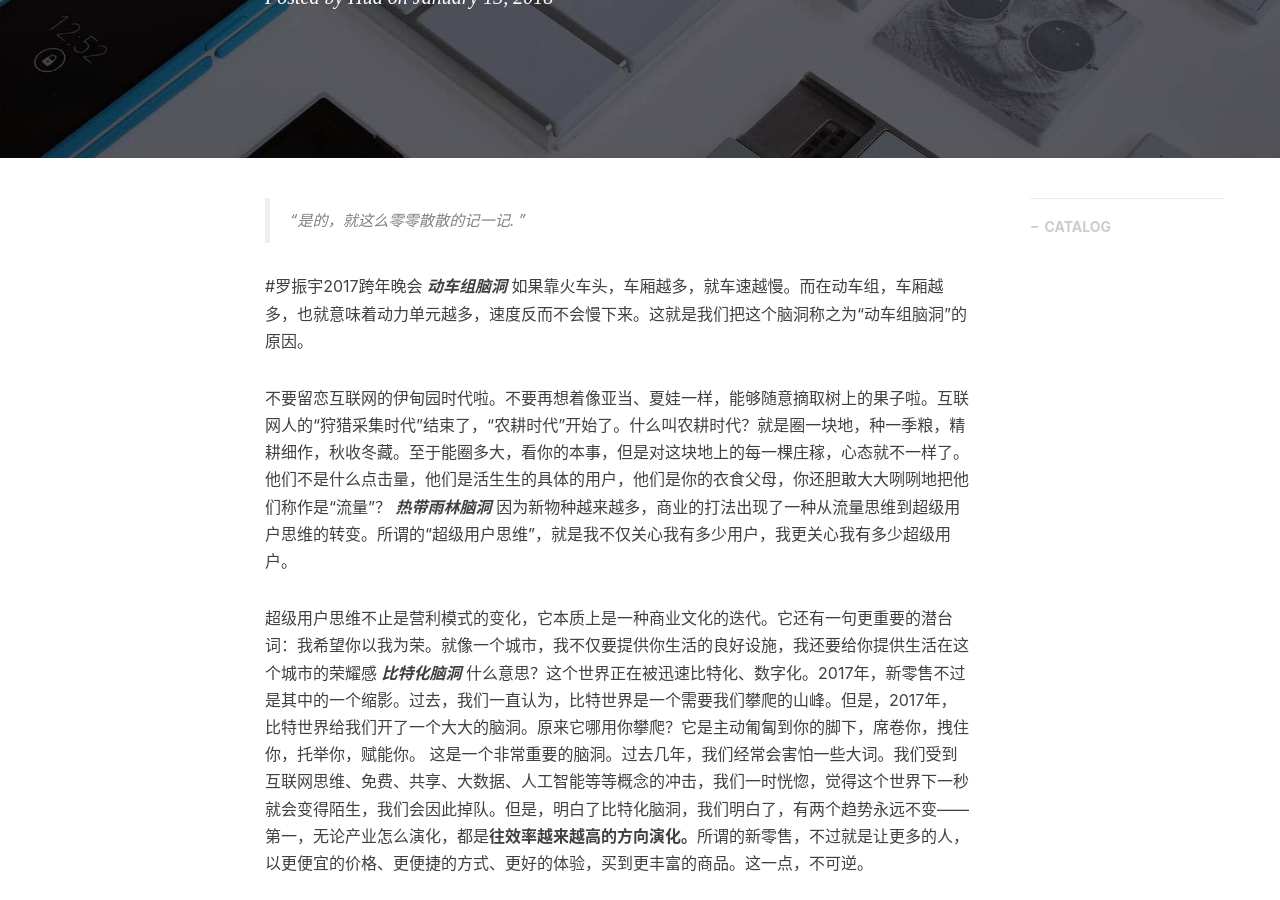
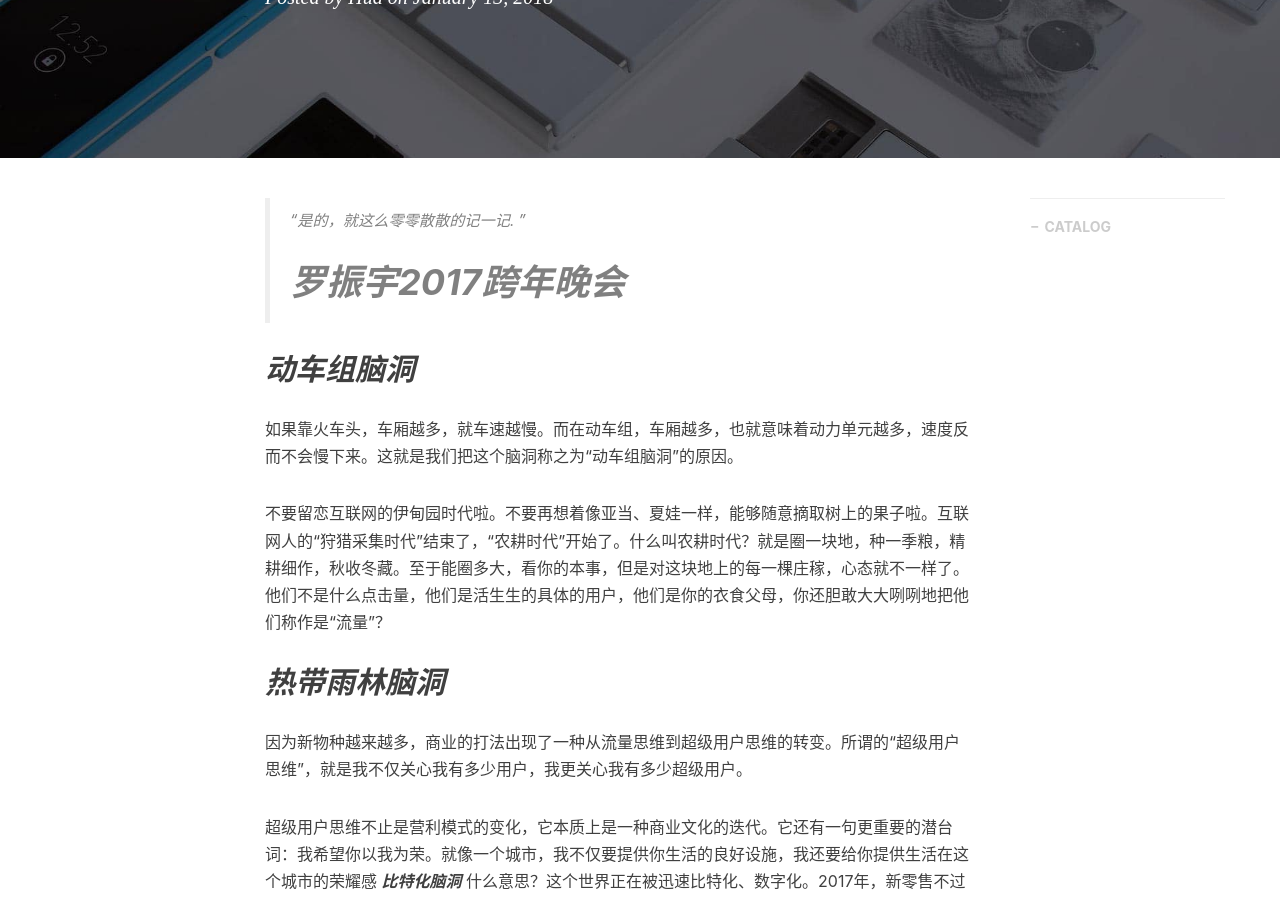
Before and after one commit to huapro/huapro.github.io, a Jekyll site: the page built from _posts/2018-01-13-Read-List.markdown, in a window 1280 px wide and 900 px high, scrolled down 365 px. Built offline with Jekyll 4.4.1, drawn with Linux system fonts in a browser that asks for light colours; nearby versions of some CDN libraries; comment, search, counter and statistics services are not loaded; some of the changed text lies outside the part shown.

```diff
--- a/_posts/2018-01-13-Read-List.markdown
+++ b/_posts/2018-01-13-Read-List.markdown
@@ -11,14 +11,13 @@ tags:
 ---
 
 > “是的，就这么零零散散的记一记. ”
+# 罗振宇2017跨年晚会  #
 
-
-#罗振宇2017跨年晚会
-***动车组脑洞***
+## ***动车组脑洞*** ##
 如果靠火车头，车厢越多，就车速越慢。而在动车组，车厢越多，也就意味着动力单元越多，速度反而不会慢下来。这就是我们把这个脑洞称之为“动车组脑洞”的原因。
 
 不要留恋互联网的伊甸园时代啦。不要再想着像亚当、夏娃一样，能够随意摘取树上的果子啦。互联网人的“狩猎采集时代”结束了，“农耕时代”开始了。什么叫农耕时代？就是圈一块地，种一季粮，精耕细作，秋收冬藏。至于能圈多大，看你的本事，但是对这块地上的每一棵庄稼，心态就不一样了。他们不是什么点击量，他们是活生生的具体的用户，他们是你的衣食父母，你还胆敢大大咧咧地把他们称作是“流量”？
-***热带雨林脑洞***
+## ***热带雨林脑洞*** ##
 因为新物种越来越多，商业的打法出现了一种从流量思维到超级用户思维的转变。所谓的“超级用户思维”，就是我不仅关心我有多少用户，我更关心我有多少超级用户。
 
 超级用户思维不止是营利模式的变化，它本质上是一种商业文化的迭代。它还有一句更重要的潜台词：我希望你以我为荣。就像一个城市，我不仅要提供你生活的良好设施，我还要给你提供生活在这个城市的荣耀感
@@ -29,20 +28,20 @@ tags:
 
 第二，**分工会越来越细。**让专业的人做专业的事，让专业的人只做专业的事。越专业的人，就越不会被时代抛下。这一点，也不可逆。
 
-***拔河脑洞***
+## ***拔河脑洞*** ##
 在国境线构成的世界里，在拳击比赛的规则里，这个问题好像很严峻。但是在由供应链构成的互联互通的世界里，在拔河游戏的规则里，这个问题根本就不存在。
 
 
-***终点站脑洞***
+## ***终点站脑洞*** ##
 
 那中国就非常容易打开这个缺口了。中国就会利用自己的超大规模性优势和兼具效率、弹性的优势，在这个机会窗口里开疆拓土，攻城略地。
 
-***枢纽脑洞***
+## ***枢纽脑洞*** ##
 作为枢纽，我们向原材料产地国家输出资本、制成品、基础设施和就业机会。
 
 作为枢纽，我们向西方发达国家，提供形形色色的工业品和创新落地的机会。
 
-人生算法
+### 人生算法 ###
 
 “算法，就是在连续性基础上运行的原则。”
 巴菲特说，“人生就像滚雪球。重要的是发现很湿的雪和很长的坡。”这也是在说人生算法。
@@ -52,7 +51,7 @@ tags:
 说得更简单一点，人生算法就是你面对世界不断重复的最基本的套路，找到它，重复它，强化它。你抓住中国式机会，就是更大概率的事件。
 
 
-#凯文凯利 爆裂：未来社会的9大生存原则
+# #凯文凯利 爆裂：未来社会的9大生存原则 #
 
 1.涌现优于权威（让其自然发展）
 2.拉力由于推力
@@ -70,7 +69,7 @@ tags:
 
 
 
-#宁向东的清华管理学课
+#宁向东的清华管理学课#
 
 专有信息——什么岗位最有利于你的发展
 找领导之前，一定要想好三个问题
```
